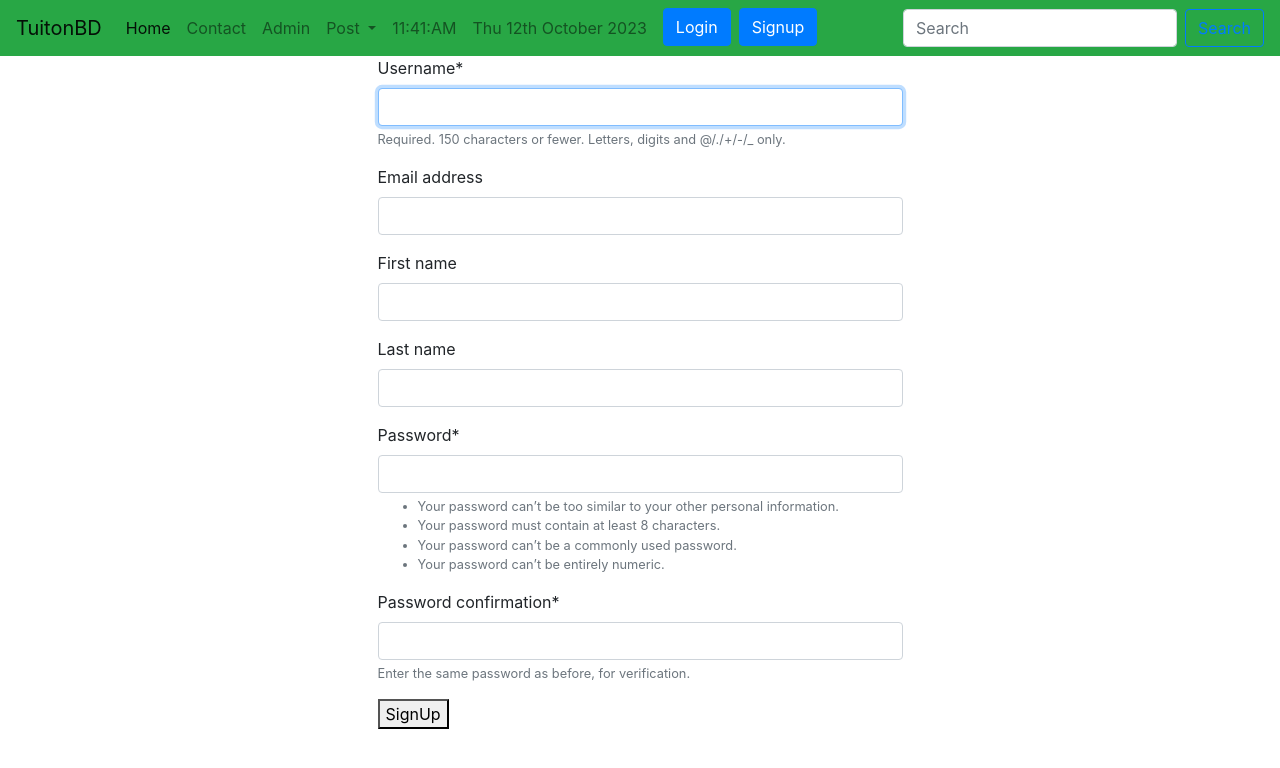
After one commit to hridoyshil/Python-DJango-Project, a Django app: page /session/signup/ in a window 1280 px wide. The commit adds this page. Shown: the top 768 px of the page. Run offline with Django 4.2, Linux system fonts and the light colour scheme; some libraries are stand-ins or nearby versions.

Commit message:
Django Authentication (Registration)--Sigup
https://www.youtube.com/watch?v=6Sqxpa1-1RU&list=PL4NIq30KvXLDf3a3DQXZyGv_BNYRYTXJS&index=39

```diff
--- /dev/null
+++ b/firstproject/session/forms.py
@@ -0,0 +1,9 @@
+from django.contrib.auth.forms import UserCreationForm
+from django import forms
+from django.contrib.auth.models import User
+
+
+class SignUpForm(UserCreationForm):
+    class Meta:
+        model = User
+        fields = ("username", "email", "first_name", "last_name")
--- a/firstproject/session/urls.py
+++ b/firstproject/session/urls.py
@@ -1,8 +1,10 @@
 from django.urls import path
-from .views import loginuser, logoutuser
+from .views import loginuser, logoutuser, registration
 
+app_name = "session"
 
 urlpatterns = [
     path("login/", loginuser, name="login"),
     path("logout/", logoutuser, name="logout"),
+    path("signup/", registration, name="signup"),
 ]
--- a/firstproject/session/views.py
+++ b/firstproject/session/views.py
@@ -3,6 +3,7 @@ from django.contrib.auth.forms import AuthenticationForm
 from django.contrib.auth import authenticate, login, logout
 from django.contrib.auth.models import User
 from django.contrib import messages
+from .forms import SignUpForm
 
 # Create your views here.
 
@@ -30,3 +31,14 @@ def logoutuser(request):
     logout(request)
     messages.success(request, "successfully logged out!")
     return redirect("homeview")
+
+
+def registration(request):
+    if request.method == "POST":
+        form = SignUpForm(request.POST)
+        if form.is_valid():
+            form.save()
+            return redirect("session:login")
+    else:
+        form = SignUpForm
+    return render(request, "session/signup.html", {"form": form})
--- a/firstproject/templates/basic.html
+++ b/firstproject/templates/basic.html
@@ -72,7 +72,7 @@
                 </li>
 
                 <li class="nav-item">
-                    <a class="btn btn-primary ml-2" href="/">Signup</a>
+                    <a class="btn btn-primary ml-2" href="/session/signup/">Signup</a>
                 </li>
                 {% endif %}
 
--- /dev/null
+++ b/firstproject/templates/session/signup.html
@@ -0,0 +1,14 @@
+{% extends 'basic.html' %}
+{% block body %}
+{% load crispy_forms_tags %}
+<div class="container">
+    <div class="col-md-6 offset-md-3">
+        <form action="" method="post">
+            {% csrf_token %}
+            {{form|crispy}}
+            <button type="submit">SignUp</button>
+
+        </form>
+    </div>
+</div>
+{% endblock body %}
```
Also changed, not shown: firstproject/db.sqlite3.
